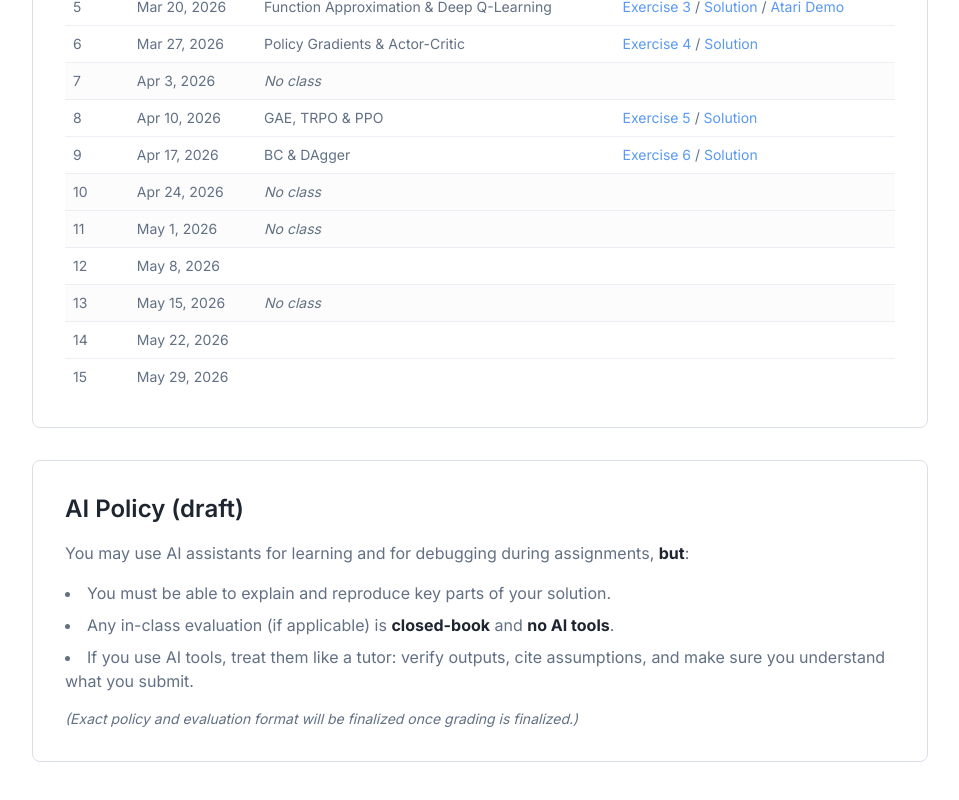
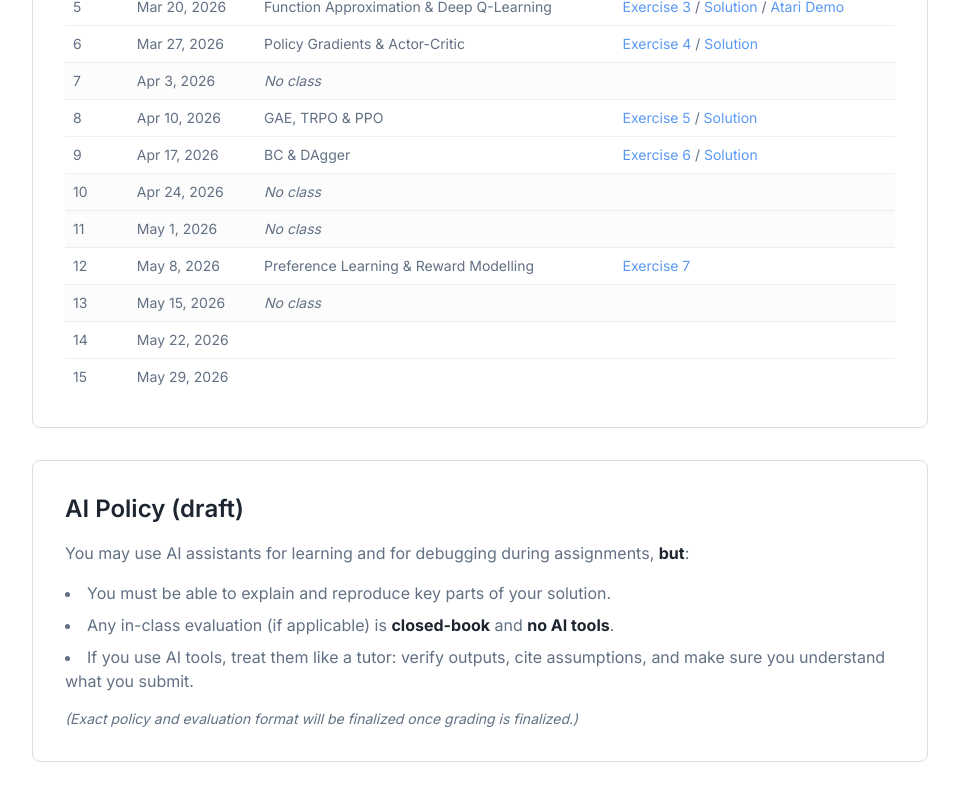
Before and after one commit to ilijabogunovic/rhine-ai, a React (Vite) app: page /teaching in a window 1280 px wide. Shown: the part 3660-4460 px from the top of the page, without its empty margins (160-1119 px from the left). Built offline with nearby package versions, Linux system fonts and the light colour scheme.

Commit message:
add Exercise 7

```diff
--- a/src/pages/Teaching.tsx
+++ b/src/pages/Teaching.tsx
@@ -196,7 +196,7 @@ const Teaching = () => {
                       <tr className="border-b border-border/50"><td className="py-2 px-2">9</td><td className="py-2 px-2">Apr 17, 2026</td><td className="py-2 px-2">BC & DAgger</td><td className="py-2 px-2"><ProtectedDownload href="/exercises/Exercise6.ipynb" filename="Exercise6.ipynb" password="rl">Exercise 6</ProtectedDownload> / <ProtectedDownload href="/exercises/Exercise6_SOLUTION.ipynb" filename="Exercise6_SOLUTION.ipynb" password="rl">Solution</ProtectedDownload></td></tr>
                       <tr className="border-b border-border/50 bg-muted/30"><td className="py-2 px-2">10</td><td className="py-2 px-2">Apr 24, 2026</td><td className="py-2 px-2 italic">No class</td><td className="py-2 px-2"></td></tr>
                       <tr className="border-b border-border/50 bg-muted/30"><td className="py-2 px-2">11</td><td className="py-2 px-2">May 1, 2026</td><td className="py-2 px-2 italic">No class</td><td className="py-2 px-2"></td></tr>
-                      <tr className="border-b border-border/50"><td className="py-2 px-2">12</td><td className="py-2 px-2">May 8, 2026</td><td className="py-2 px-2"></td><td className="py-2 px-2"></td></tr>
+                      <tr className="border-b border-border/50"><td className="py-2 px-2">12</td><td className="py-2 px-2">May 8, 2026</td><td className="py-2 px-2">Preference Learning & Reward Modelling</td><td className="py-2 px-2"><ProtectedDownload href="/exercises/Exercise7.ipynb" filename="Exercise7.ipynb" password="rl">Exercise 7</ProtectedDownload></td></tr>
                       <tr className="border-b border-border/50 bg-muted/30"><td className="py-2 px-2">13</td><td className="py-2 px-2">May 15, 2026</td><td className="py-2 px-2 italic">No class</td><td className="py-2 px-2"></td></tr>
                       <tr className="border-b border-border/50"><td className="py-2 px-2">14</td><td className="py-2 px-2">May 22, 2026</td><td className="py-2 px-2"></td><td className="py-2 px-2"></td></tr>
                       <tr><td className="py-2 px-2">15</td><td className="py-2 px-2">May 29, 2026</td><td className="py-2 px-2"></td><td className="py-2 px-2"></td></tr>
```
Also changed, not shown: 1 other file (tests, documents, lock files or other folders).
